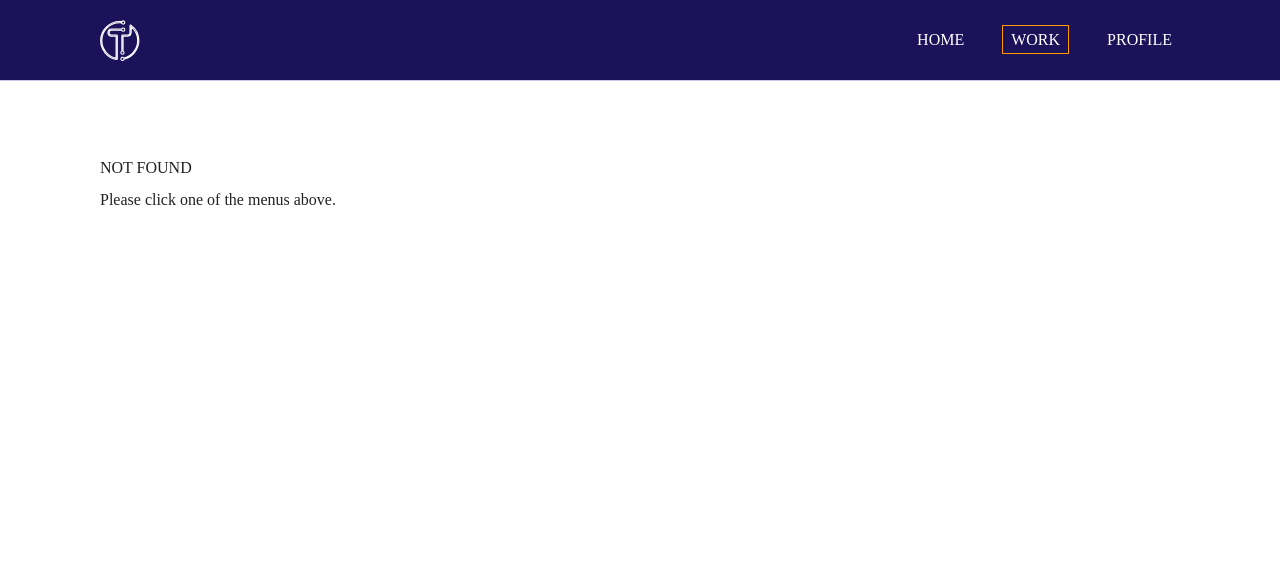
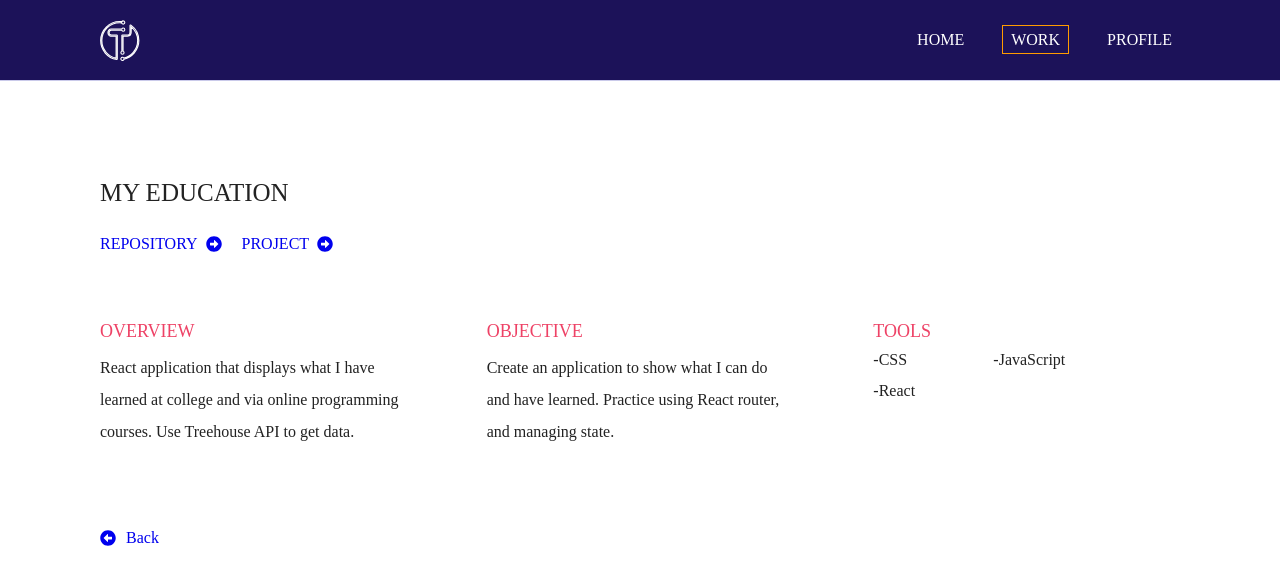
Before and after one commit to takuyahirata23/my_portfolio, a React (Create React App) app: page /work/my-education in a window 1280 px wide. Before the commit this address had no page. Shown: the top 584 px of the page. Built offline with nearby package versions, Linux system fonts and the light colour scheme; a web font is replaced by a local one.

Commit message:
fix params for Details component

```diff
--- a/src/components/App.js
+++ b/src/components/App.js
@@ -49,7 +49,7 @@ class App extends Component {
   }
 
   updatePath = (path, ob) => {
-    const targetPath = `/work/${path.replace(' ', '').toLowerCase()}`
+    const targetPath = `/work/${path.replace(/\s/g, '-').toLowerCase()}`
 
     this.setState({
       detailPath: targetPath,
@@ -94,10 +94,7 @@ class App extends Component {
                 <Route exact path="/" component={Home}/>
                 <Route exact path="/work" component={Work}/>
                 <Route path="/profile" component={Profile}/>
-                {this.state.detailPath.length > 0
-                  ? <Route path={this.state.detailPath} render={() => <Details project={this.state.targetProject}/>}/>
-                  : null
-                }
+                <Route path="/work/:project" component={Details}/>
                 <Route component={NotFound} />
               </Switch>
             </div>
--- a/src/components/Cards.js
+++ b/src/components/Cards.js
@@ -3,14 +3,14 @@ import { Consumer } from './context'
 import { Link } from 'react-router-dom'
 import Tools from './Tools'
 
-const Cards = () => (
+const Cards = ({match}) => (
   <Consumer>
     {({projects, actions}) => (
       <div className="works">
         {projects.map(project => (
           <div key={project.id}>
             <Link
-              to={`/work/${project.name.replace(' ', '').toLowerCase()}`}
+              to={`${match.url}/${project.name.toLowerCase().replace(/\s/g, '-')}`}
               onClick={() => actions.updatePath(project.name, project)}
             >
               <div className="outer-box">
--- a/src/components/Details.js
+++ b/src/components/Details.js
@@ -1,42 +1,51 @@
 import React from 'react';
-import PropTypes from 'prop-types'
+import { Consumer } from './context'
 import { Link } from 'react-router-dom'
 import { FaArrowAltCircleRight, FaArrowAltCircleLeft} from 'react-icons/fa'
+import NotFound from './NotFound'
 
-const Details = ({project}) => (
+const Details = ({match}) => (
+  <Consumer>
+    {({projects}) => {
+      const param = match.params.project.replace(/-/g, ' ').toUpperCase()
+      const targetProject = projects.find(project => project.name === param)
+
+      if(targetProject === undefined) return <NotFound />
+
+      return (
         <section className="section-wrapper detail">
-    <h1>{project.name}</h1>
+          <h1>{targetProject.name}</h1>
           <div className="detail-links">
-      <a href={project.links.git} target="_blank" rel="noopener noreferrer"><span>REPOSITORY</span><FaArrowAltCircleRight className="detail-icon"/></a>
+            <a href={targetProject.links.git} target="_blank" rel="noopener noreferrer"><span>REPOSITORY</span><FaArrowAltCircleRight className="detail-icon"/></a>
+            <a href={targetProject.links.project} target="_blank" rel="noopener noreferrer"><span className="last-span">PROJECT</span><FaArrowAltCircleRight className="detail-icon"/></a>
+          </div>
 
-      <a href={project.links.project} target="_blank" rel="noopener noreferrer"><span className="last-span">PROJECT</span><FaArrowAltCircleRight className="detail-icon"/></a>
-    </div>
           <div className="detail-info-wrapper">
             <div>
               <h2>OVERVIEW</h2>
-        <p>{project.overview}</p>
+              <p>{targetProject.overview}</p>
             </div>
 
             <div>
               <h2>OBJECTIVE</h2>
-        <p>{project.objective}</p>
+              <p>{targetProject.objective}</p>
             </div>
 
             <div className="tools-wrapper">
               <h2>TOOLS</h2>
               <ul>
-          {project.tools.map(tool => <li key={tool}>-{tool}</li>)}
+                {targetProject.tools.map(tool => <li key={tool}>-{tool}</li>)}
               </ul>
             </div>
           </div>
+
           <div className="link-back">
             <Link to="/work"><FaArrowAltCircleLeft className="back-icon"/><span>Back</span></Link>
           </div>
         </section>
       )
-
-Details.propTypes = {
-  project: PropTypes.object.isRequired,
-}
+    }}
+  </Consumer>
+)
 
 export default Details
--- a/src/components/Work.js
+++ b/src/components/Work.js
@@ -2,7 +2,7 @@ import React from 'react'
 import Selection from './Selection'
 import Cards from './Cards'
 
-const Work = () => {
+const Work = ({match}) => {
   return (
     <section className="section-wrapper">
       <p className="work-description">
@@ -12,7 +12,7 @@ const Work = () => {
       <div>
         <Selection />
       </div>
-      <Cards />
+      <Cards match={match}/>
     </section>
   )
 }
```
Lines whose indentation alone changed are shown as unchanged.
